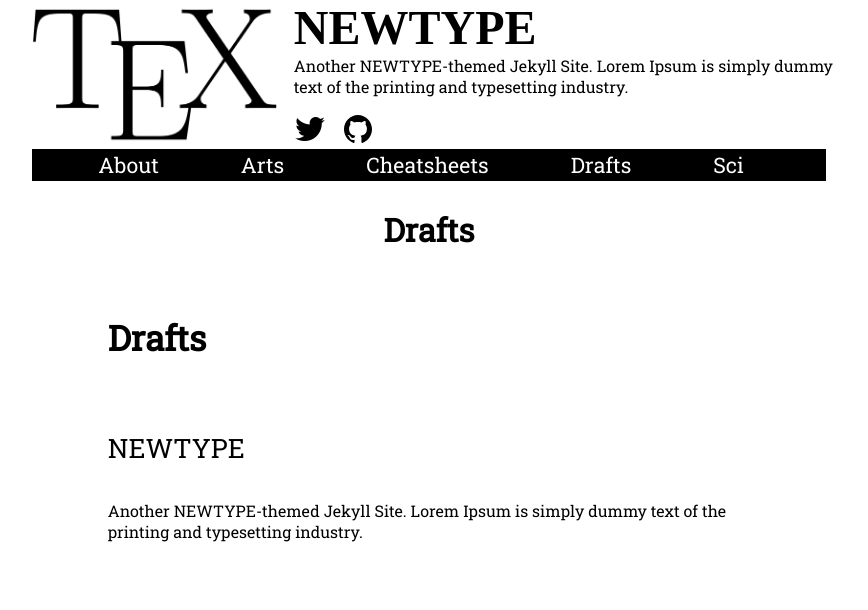
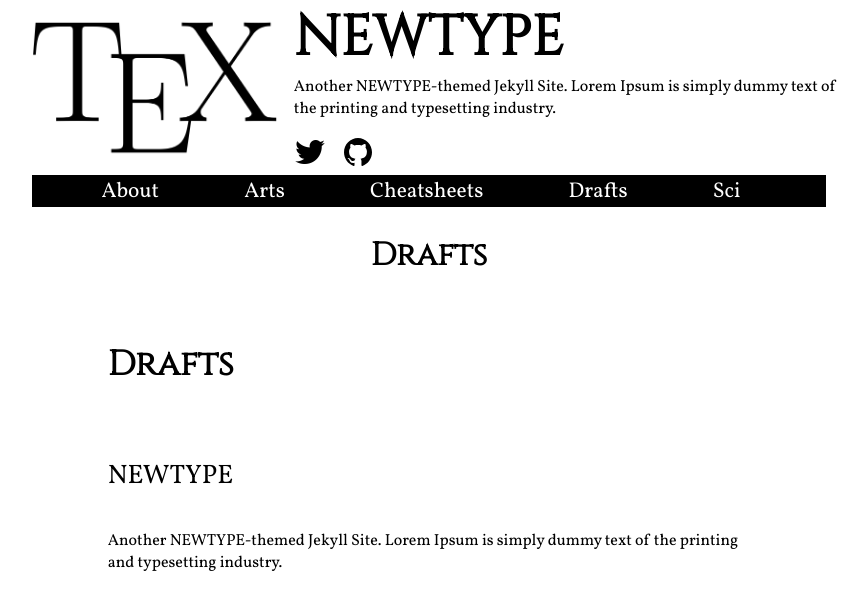
Before and after one commit to SomeoneSerge/jekyll-theme-newtype, a Jekyll site: the page built from drafts.html, in a window 1280 px wide. Shown: the top 610 px of the page, without its empty margins (211-1079 px from the left). Built offline with Jekyll 4.4.1, drawn with Linux system fonts in a browser that asks for light colours; some web fonts are replaced.

Commit message:
try to switch to Cinzel and Vollkorn; ain't working apparently...

```diff
--- a/_sass/typography.scss
+++ b/_sass/typography.scss
@@ -1,5 +1,3 @@
-@import url('https://fonts.googleapis.com/css?family=Inknut+Antiqua:500,900|Roboto+Slab');
-
 @function approx($a, $b, $sublevel, $suplevel, $i) {
     @return $a + ($b - $a)*($sublevel - $i)/($sublevel - $suplevel);
 }
--- a/_sass/vars.scss
+++ b/_sass/vars.scss
@@ -17,10 +17,14 @@ $nav-forecolor: white;
 $mobile-fontsize-scale: .4;
 
 $levels: 0, 1, 4, 10;
-$desktop-fontsizes: (36pt, 26pt, 20pt, 14pt);
-$mobile-fontsizes: (18pt, 16pt, 16pt, 12pt);
-$fontweights: (900, 900, 500, 400);
-$fontfamilies: (("Inknut Antiqua", serif), ("Roboto Slab", serif), ("Roboto Slab", serif), ("Roboto Slab", serif));
+$desktop-fontsizes: (42pt, 26pt, 20pt, 14pt);
+$mobile-fontsizes: (22pt, 16pt, 16pt, 12pt);
+$fontweights: (900, 700, 400, 400);
+
+@import url('https://fonts.googleapis.com/css?family=Cinzel|Vollkorn');
+
+$fontfamilies: (('Cinzel', serif), ('Cinzel', serif),
+                ('Vollkorn', serif), ('Vollkorn', serif));
 
 $navigation-level: 8;
 $strong-level: 9;
```
